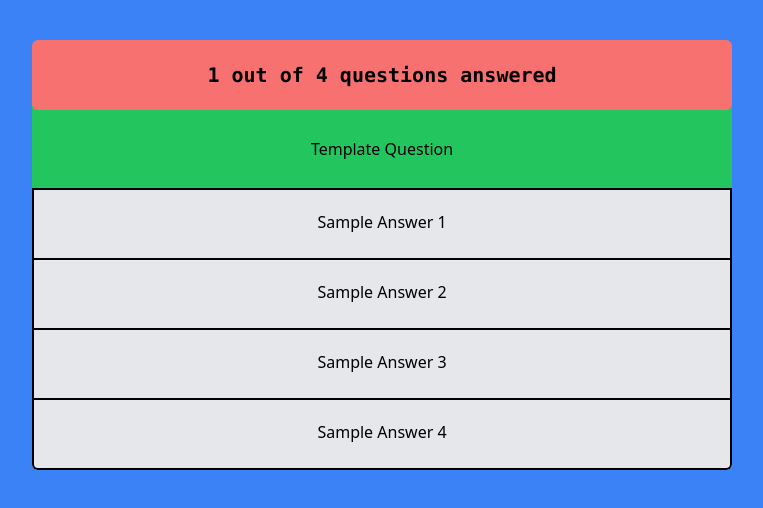
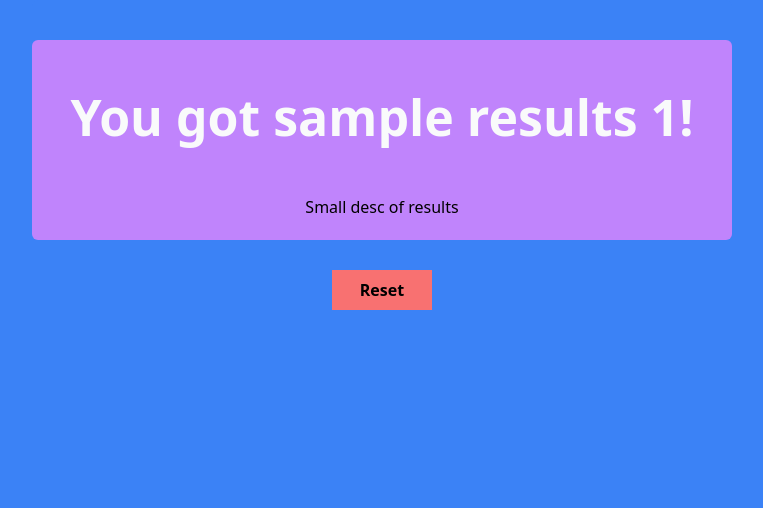
Before and after one commit to Kroplewski-M/quiz-app, a Vue app: page / in a window 1280 px wide. Shown: the top 508 px of the page, without its empty margins (258-1021 px from the left). Built offline with nearby package versions, Linux system fonts and the light colour scheme.

Commit message:
reformatted code-added results page

```diff
--- a/src/App.vue
+++ b/src/App.vue
@@ -1,9 +1,12 @@
 <template>
 <div class="w-[100vw] h-[100vh] bg-blue-500">
   <div class=" mx-auto w-[700px] h-[auto] bg-blue-500 rounded-md text-center pt-10">
-    <questionTemplate></questionTemplate>
-    <AnswersTemplate></AnswersTemplate>
+    <questionTemplate v-if="questionsAnswered < amountofQuestions"></questionTemplate>
+    <ResultsTemplate v-else></ResultsTemplate>
  </div>
+ <div class="mx-auto w-[100px]">
+  <button class="w-[100px] h-[40px] bg-red-400 font-semibold mt-[30px] active:mt-[33px]">Reset</button>
+</div>
 </div>
 </template>
 
@@ -11,19 +14,21 @@
 import '../public/index.css';
 import questionTemplate from './components/Questions-template.vue';
 import quiz from '../questions.json';
-import AnswersTemplate from './components/Answers-template.vue';
+import ResultsTemplate from './components/results-template.vue';
+
 
 
 export default {
   name: 'App',
   components: {
     questionTemplate,
-    AnswersTemplate,
+    ResultsTemplate,
 },
   data(){
     return{
       questions: [],
-      questionsAnswered: 0,
+      questionsAnswered: 4,
+      amountofQuestions: 4,
       correctAnswers: 0,
     }
   },
--- a/src/components/Answers-template.vue
+++ /dev/null
@@ -1,35 +0,0 @@
-<template>
-    <div class="w-[100%] h-[100%] bg-gray-200 rounded-b-md">
-      <div>
-        <h1 class="answer">Sample Answer 1</h1>
-        <h1 class="answer">Sample Answer 2</h1>
-        <h1 class="answer">Sample Answer 3</h1>
-        <h1 class="answer rounded-b-md">Sample Answer 4</h1>
-      </div>
-    </div>
-</template>
-
-<script>
-export default {
-
-}
-</script>
-
-<style>
-.answer{
-  width: 100%;
-  height: 70px;
-  border: solid 2px black;
-  border-top: 0px;
-  padding-top: 20px;
-  font-weight:300;
-  transition: all .5s ease-in-out;
-}
-.answer:hover{
-  border: solid 3px green;
-  transform: scale(1.1);
-  background-color: white;
-
-}
-
-</style>
--- a/src/components/Questions-template.vue
+++ b/src/components/Questions-template.vue
@@ -3,6 +3,14 @@
     <p class="z-50 relative text-[20px] pt-[20px] font-bold font-mono">1 out of 4 questions answered</p>
     <div class="w-[100%] h-[100px] bg-green-500 border-b-2 border-black">
       <p class="pt-[47px]">Template Question</p>
+    </div>
+      <div class="w-[100%] h-[100%] bg-gray-200 rounded-b-md">
+      <div>
+        <h1 class="answer">Sample Answer 1</h1>
+        <h1 class="answer">Sample Answer 2</h1>
+        <h1 class="answer">Sample Answer 3</h1>
+        <h1 class="answer rounded-b-md">Sample Answer 4</h1>
+      </div>
     </div>
 </template>
 
@@ -11,3 +19,19 @@ export default {
 
 }
 </script>
+<style>
+.answer{
+  width: 100%;
+  height: 70px;
+  border: solid 2px black;
+  border-top: 0px;
+  padding-top: 20px;
+  font-weight:300;
+  transition: all .5s ease-in-out;
+}
+.answer:hover{
+  border: solid 3px green;
+  transform: scale(1.1);
+  background-color: white;
+
+}</style>
--- /dev/null
+++ b/src/components/results-template.vue
@@ -0,0 +1,17 @@
+<template>
+  <div class="w-[100%] h-[200px] bg-purple-400 rounded-md">
+    <p class="text-[50px] font-bold text-gray-50 pt-10">You got sample results 1!</p>
+    <p class="pt-10 ">Small desc of results</p>
+  </div>
+</template>
+
+<script>
+export default {
+
+}
+</script>
+
+<style>
+
+
+</style>
```
